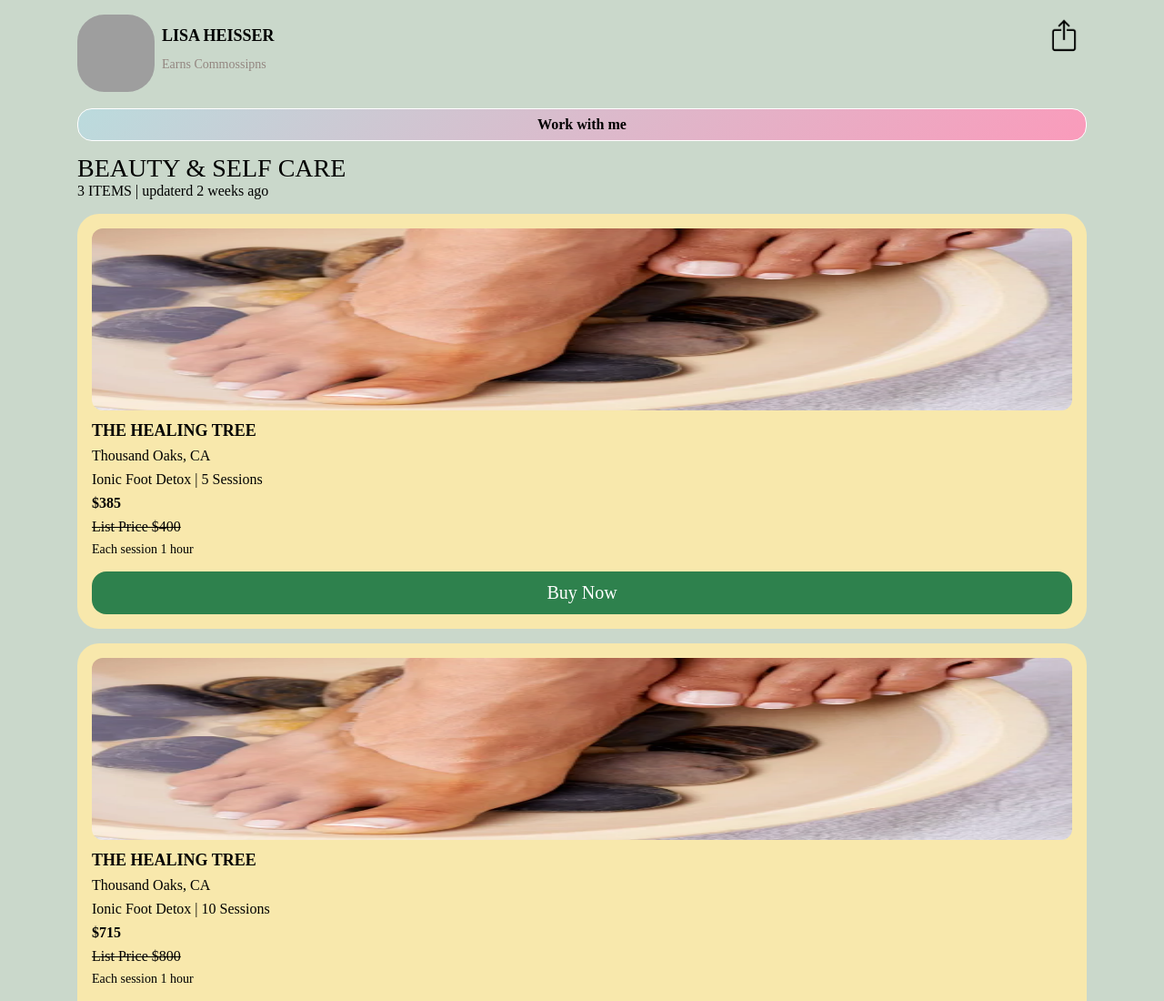
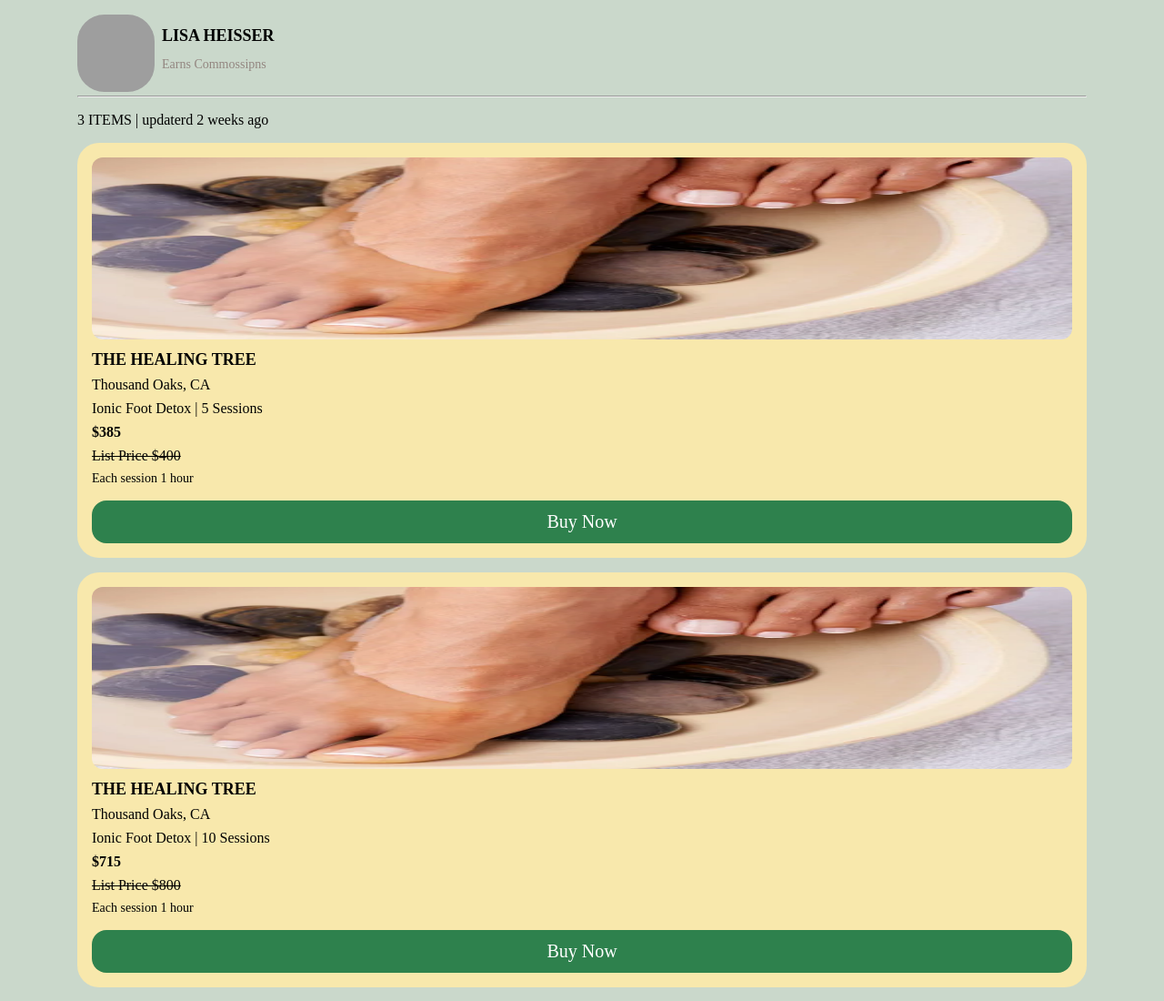
Before and after one commit to lettucesocial/com-lettucesocial-storefront-panel, a website: page LisaHeisser/index.html in a window 1280 px wide. Shown: the top 1100 px of the page at 91% size. Drawn offline with Linux system fonts and the light colour scheme; grey boxes are pictures that could not be loaded; files whose address does not match are found by name; a web font is replaced by a local one.

Commit message:
remove buttons from nav

```diff
--- a/LisaHeisser/index.html
+++ b/LisaHeisser/index.html
@@ -48,6 +48,9 @@
       </script>
   </head>
   <body class="container">
+
+	<header>
+
 		<nav>
 			<ul>
 			  <li>
@@ -61,19 +64,23 @@
 				  <dt>job title</dt>
 				  <dd class="job">earns commossipns</dd>
 				</dl>
-			<a
+				  <!-- <a
 					  href="https://business.lettucesocial.com/"
 					  class="work-link"
 				  >
 					  Work with me
-			</a>
+				  </a> -->
 			  </li>
-        <li>
+			  <!-- <li>
 				<a href="" class="share">Share</a>
-        </li>
+			  </li> -->
 			</ul>
 		  </nav>
 
+	</header>
+
+
+	<hr>
     <main>
 
       <section id="result-header">
@@ -81,7 +88,7 @@
           <li>3 items</li>
           <li>updaterd 2 weeks ago</li>
         </ul>
-        <h1>beauty & self care</h1>
+        <!-- <h1>beauty & self care</h1> -->
       </section>
 
 
--- a/assets/css/main.scss
+++ b/assets/css/main.scss
@@ -32,7 +32,6 @@ body {
 
 nav {
   margin-top: 16px;
-  margin-bottom: 64px;
   ul {
     display: flex;
     align-items: flex-start;
```
Also changed, not shown: assets/css/main.css, 1 other file. Lines whose indentation alone changed are shown as unchanged.
